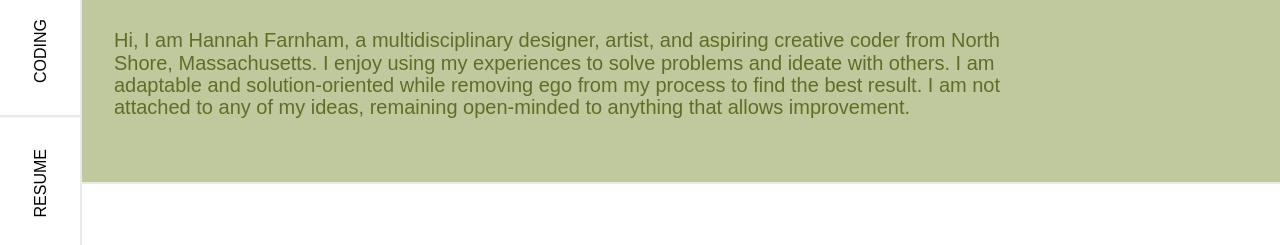
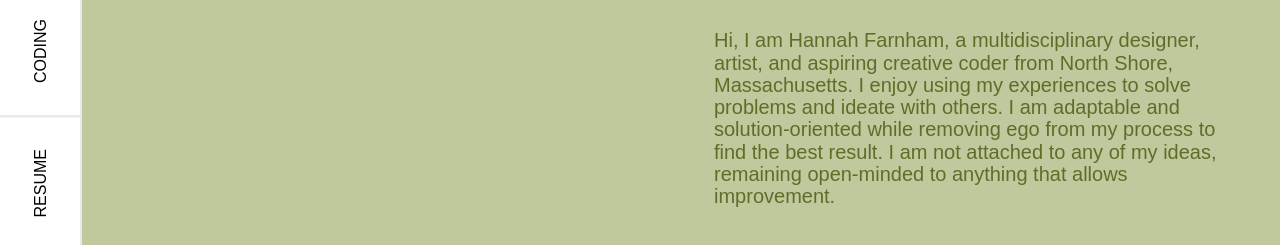
Before and after one commit to Hannah-Farnham/hannah-farnham.github.io, a plain HTML site: page About/index.html in a window 1280 px wide. Shown: the part 306-551 px from the top of the page. Drawn offline with Linux system fonts and the light colour scheme; files whose address does not match are found by name; a web font is replaced by a local one.

Commit message:
Adjusting layout

```diff
--- a/About/index.html
+++ b/About/index.html
@@ -43,7 +43,7 @@
 				</a>
 			</div>
 			<div class="nav-item">
-				<a href="../Resume/Hannah_Farnham_Resume.pdf" target="_blank">
+				<a href="../Resume/Hannah_Farnham_Resume.pdf" target="_blank" rel="noopener noreferrer">
 					Resume
 				</a>
 			</div>
@@ -66,7 +66,7 @@
 					</em>
 				</h2>
 
-				<p>
+				<p id="about-intro">
 					Hi, I am Hannah Farnham, a multidisciplinary designer, artist, and aspiring creative coder from North Shore, Massachusetts. I enjoy using my experiences to solve problems and ideate with others. I am adaptable and solution-oriented while removing ego from my process to find the best result. I am not attached to any of my ideas, remaining open-minded to anything that allows improvement.
 				</p>
 
--- a/About/style.css
+++ b/About/style.css
@@ -85,3 +85,12 @@ header{
 		border-radius: var(--size-7);
 	}
 }
+
+
+@media (min-width: 1200px) {
+
+	#about-intro{
+		padding-left: 600px;
+		max-width: none;
+	}
+}
```
Also changed, not shown: Coding/index.html (+1 -1 lines), Playground/index.html (+1 -1 lines), index.html (+1 -1 lines).
